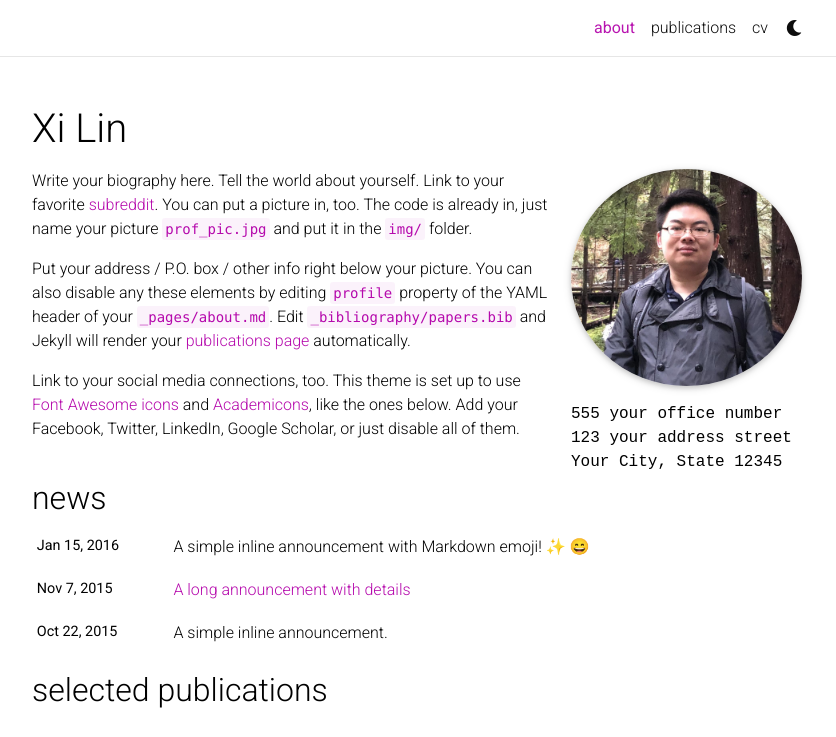
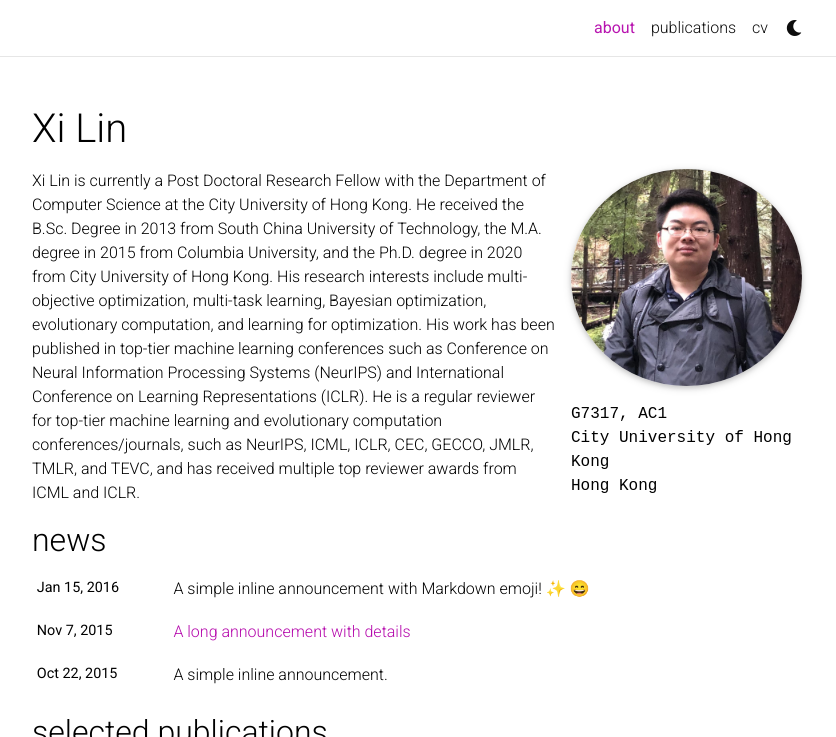
Before and after one commit to Xi-L/Xi-L.github.io, a Jekyll site: the page built from _pages/about.md, in a window 1280 px wide and 1049 px high, cut to the strip 0-737 px from the top of the window. Shown: the whole strip, without its empty margins (223-1059 px from the left). Built offline with Jekyll 4.4.1, drawn with Linux system fonts in a browser that asks for light colours; full-size pictures stand in for the smaller copies a plugin makes; emoji names are drawn with the system emoji font; comment, search, counter and statistics services are not loaded; a style sheet for code colours, icons or effects is not loaded.

Commit message:
Update about.md

```diff
--- a/_pages/about.md
+++ b/_pages/about.md
@@ -9,9 +9,9 @@ profile:
   image: xi_lin_v2.jpg
   image_circular: true # crops the image to make it circular
   address: >
-    <p>555 your office number</p>
-    <p>123 your address street</p>
-    <p>Your City, State 12345</p>
+    <p>G7317, AC1</p>
+    <p>City University of Hong Kong</p>
+    <p>Hong Kong</p>
 
 news: true  # includes a list of news items
 latest_posts: false  # includes a list of the newest posts
@@ -19,8 +19,11 @@ selected_papers: true # includes a list of papers marked as "selected={true}"
 social: true  # includes social icons at the bottom of the page
 ---
 
-Write your biography here. Tell the world about yourself. Link to your favorite [subreddit](http://reddit.com). You can put a picture in, too. The code is already in, just name your picture `prof_pic.jpg` and put it in the `img/` folder.
+Xi Lin is currently a Post Doctoral Research Fellow with the Department of Computer Science at the City University of Hong Kong. He received the B.Sc. Degree in 2013 from South China University of Technology, the M.A. degree in 2015 from Columbia University, and the Ph.D. degree in 2020 from City University of Hong Kong. His research interests include multi-objective optimization, multi-task learning, Bayesian optimization, evolutionary computation, and learning for optimization. His work has been published in top-tier machine learning conferences such as Conference on Neural Information Processing Systems (NeurIPS) and International Conference on Learning Representations (ICLR). He is a regular reviewer for top-tier machine learning and evolutionary computation conferences/journals, such as NeurIPS, ICML, ICLR, CEC, GECCO, JMLR, TMLR, and TEVC, and has received multiple top reviewer awards from ICML and ICLR.
+
+<!-- Write your biography here. Tell the world about yourself. Link to your favorite [subreddit](http://reddit.com). You can put a picture in, too. The code is already in, just name your picture `prof_pic.jpg` and put it in the `img/` folder.
 
 Put your address / P.O. box / other info right below your picture. You can also disable any these elements by editing `profile` property of the YAML header of your `_pages/about.md`. Edit `_bibliography/papers.bib` and Jekyll will render your [publications page](/al-folio/publications/) automatically.
 
 Link to your social media connections, too. This theme is set up to use [Font Awesome icons](http://fortawesome.github.io/Font-Awesome/) and [Academicons](https://jpswalsh.github.io/academicons/), like the ones below. Add your Facebook, Twitter, LinkedIn, Google Scholar, or just disable all of them.
+ -->
```
